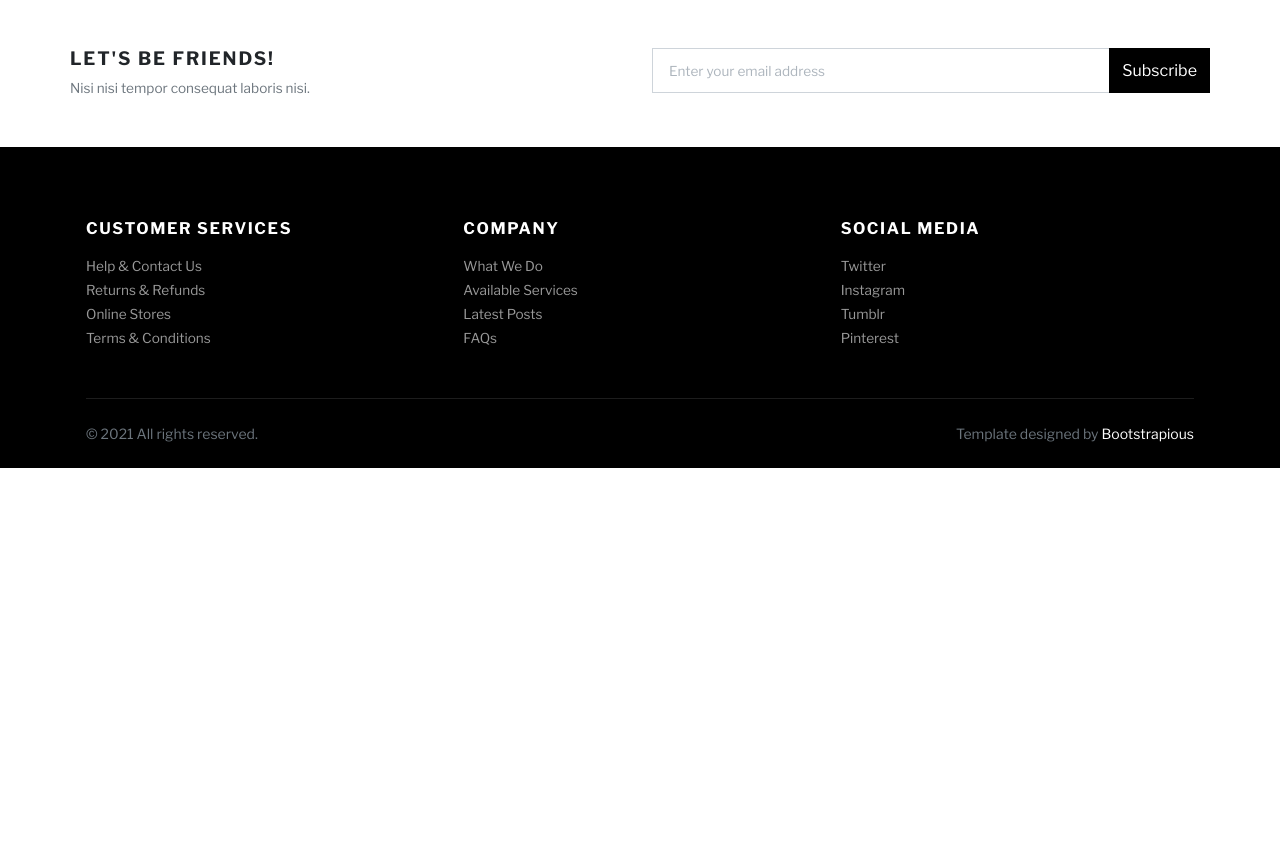
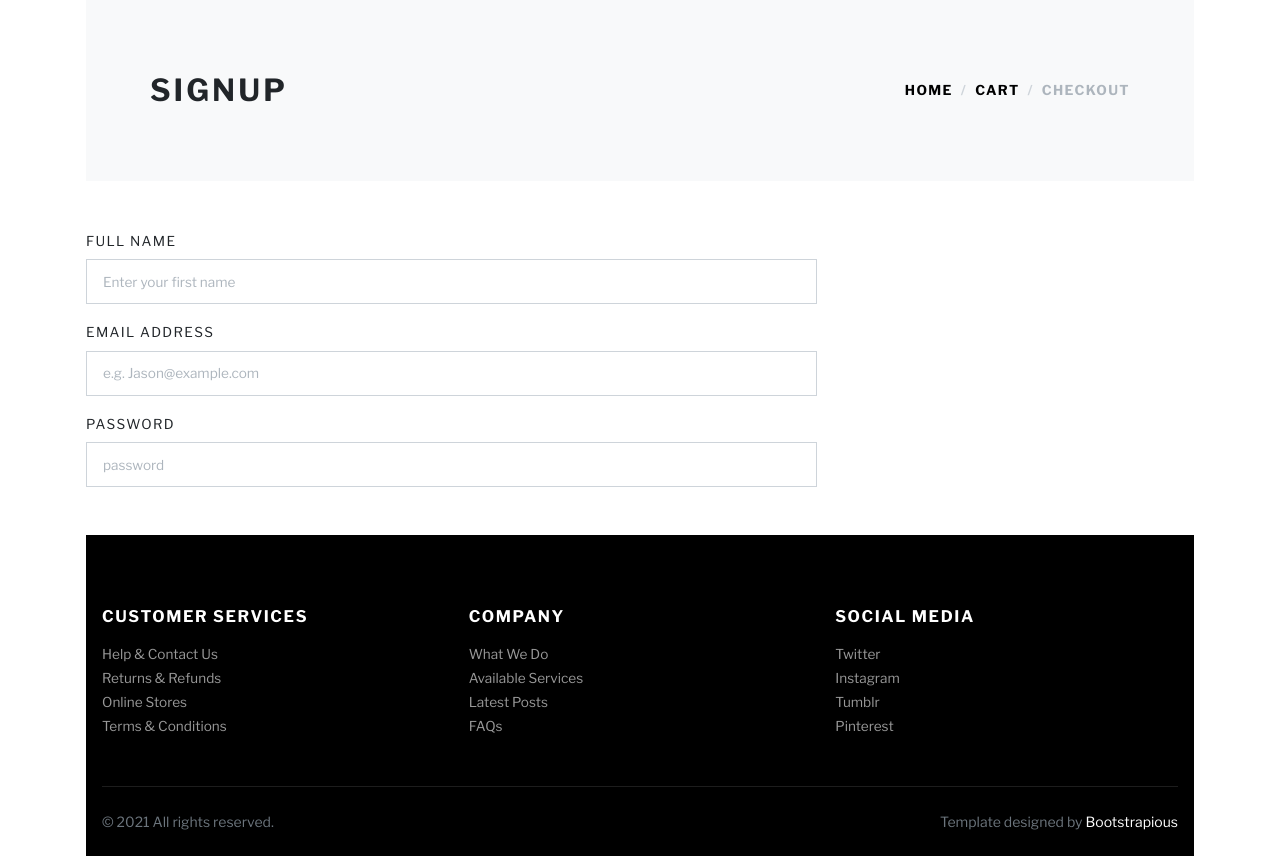
Before and after one commit to SamuelOsondu/EShop, a Django app: page /shop/logout/ in a window 1280 px wide. Shown: the part 70-926 px from the top of the page. Before the commit the page ends 538 px from the top, so only its background shows below. Run offline with Django 4.2, Linux system fonts and the light colour scheme; some libraries are stand-ins or nearby versions; some web fonts are replaced.

Commit message:
fifth Commit

```diff
--- a/shop/templates/shop/base.html
+++ b/shop/templates/shop/base.html
@@ -100,28 +100,7 @@
 
 
 {% block body %}{% endblock %}
-
-        <!-- NEWSLETTER-->
-        <section class="py-5">
-          <div class="container p-0">
-            <div class="row gy-3">
-              <div class="col-lg-6">
-                <h5 class="text-uppercase">Let's be friends!</h5>
-                <p class="text-sm text-muted mb-0">Nisi nisi tempor consequat laboris nisi.</p>
-              </div>
-              <div class="col-lg-6">
-                <form action="#">
-                  <div class="input-group">
-                    <input class="form-control form-control-lg" type="email" placeholder="Enter your email address" aria-describedby="button-addon2">
-                    <button class="btn btn-dark" id="button-addon2" type="submit">Subscribe</button>
-                  </div>
-                </form>
-              </div>
-            </div>
-          </div>
-        </section>
-      </div>
-      <footer class="bg-dark text-white">
+        <footer class="bg-dark text-white">
         <div class="container py-4">
           <div class="row py-5">
             <div class="col-md-4 mb-3 mb-md-0">
--- a/shop/templates/shop/detail.html
+++ b/shop/templates/shop/detail.html
@@ -168,7 +168,7 @@
             <!-- PRODUCT-->
             <div class="col-lg-3 col-sm-6">
               <div class="product text-center skel-loader">
-                <div class="d-block mb-3 position-relative"><a class="d-block" href="{% url 'detail' %}"><img class="img-fluid w-100" src="{% static 'shop/img/customer-2.png' %}{% static 'shop/img/product-4.jpg' %}" alt="..."></a>
+                <div class="d-block mb-3 position-relative"><a class="d-block" href="{% url 'detail' %}"><img class="img-fluid w-100" src="{% static 'shop/img/product-4.jpg' %}" alt="..."></a>
                   <div class="product-overlay">
                     <ul class="mb-0 list-inline">
                       <li class="list-inline-item m-0 p-0"><a class="btn btn-sm btn-outline-dark" href="#!"><i class="far fa-heart"></i></a></li>
--- a/shop/templates/shop/signup.html
+++ b/shop/templates/shop/signup.html
@@ -1 +1,51 @@
 {% extends 'shop/base.html' %}
+
+
+{% block body %}
+
+    <div class="container">
+        <!-- HERO SECTION-->
+        <section class="py-5 bg-light">
+          <div class="container">
+            <div class="row px-4 px-lg-5 py-lg-4 align-items-center">
+              <div class="col-lg-6">
+                <h1 class="h2 text-uppercase mb-0">SIGNUP</h1>
+              </div>
+              <div class="col-lg-6 text-lg-end">
+                <nav aria-label="breadcrumb">
+                  <ol class="breadcrumb justify-content-lg-end mb-0 px-0 bg-light">
+                    <li class="breadcrumb-item"><a class="text-dark" href="{% url 'home' %}">Home</a></li>
+                    <li class="breadcrumb-item"><a class="text-dark" href="{% url 'cart' %}">Cart</a></li>
+                    <li class="breadcrumb-item active" aria-current="page">Checkout</li>
+                  </ol>
+                </nav>
+              </div>
+            </div>
+          </div>
+        </section>
+
+    <section class="py-5">
+    <!-- SIGNUP-->
+      <div class="row">
+        <div class="col-lg-8">
+          <form action="#">
+            <div class="row gy-3">
+              <div class="col-lg-12">
+                <label class="form-label text-sm text-uppercase" for="firstName">Full Name </label>
+                <input class="form-control form-control-lg" type="text" id="firstName" placeholder="Enter your first name">
+              </div>
+              <div class="col-lg-12">
+                <label class="form-label text-sm text-uppercase" for="email">Email address </label>
+                <input class="form-control form-control-lg" type="email" id="email" placeholder="e.g. Jason@example.com">
+              </div>
+              <div class="col-lg-12">
+                <label class="form-label text-sm text-uppercase" for="password">Password </label>
+                <input class="form-control form-control-lg" type="password" id="phone" placeholder="password">
+              </div>
+            </div>
+          </form>
+        </div>
+      </div>
+    </section>
+
+{% endblock %}
```
Also changed, not shown: shop/templates/shop/index.html (+21 -0 lines), shop/templates/shop/login.html (+47 -0 lines).
